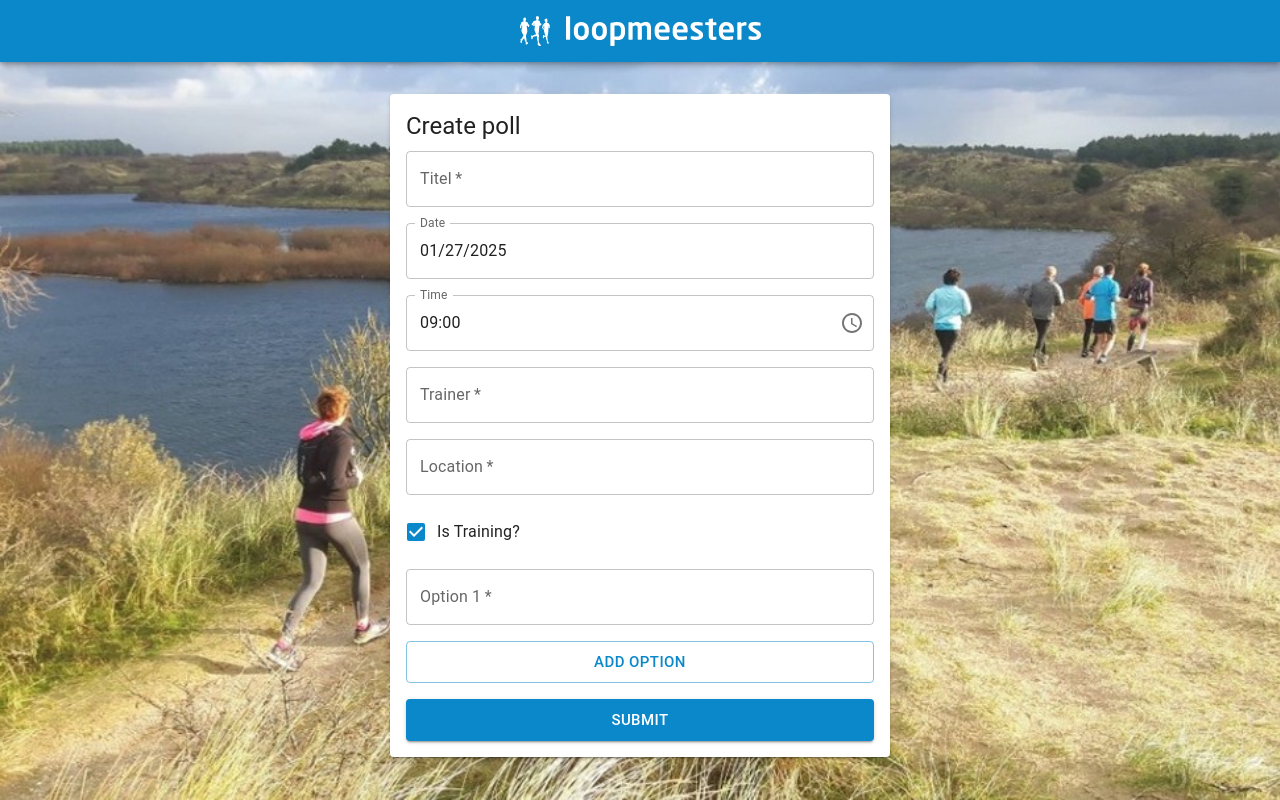
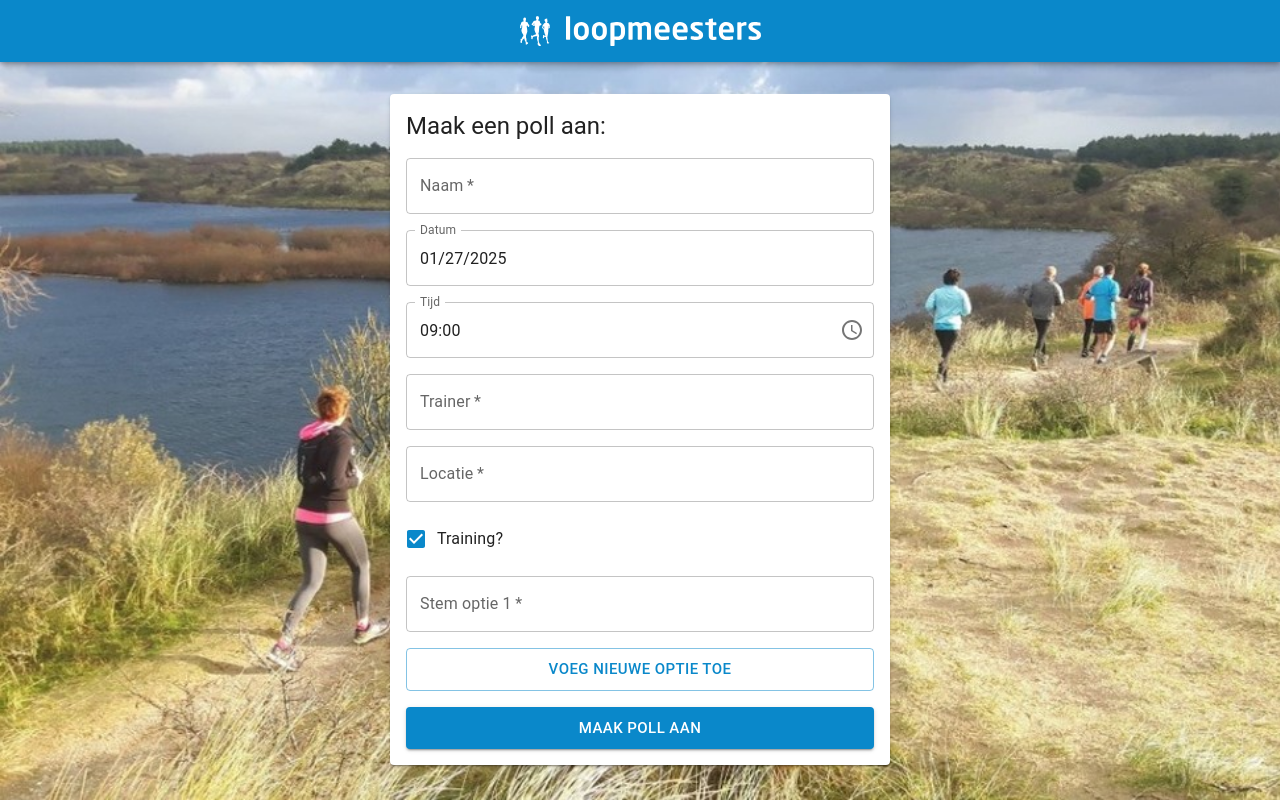
Before and after one commit to j33tj3/loopmeesters, a Next.js app: page /create-poll in a window 1280 px wide. Built offline with nearby package versions, Linux system fonts and the light colour scheme.

Commit message:
Translate labels to dutch

```diff
--- a/src/app/create-poll/page.tsx
+++ b/src/app/create-poll/page.tsx
@@ -5,8 +5,13 @@ import { Typography } from "@mui/material";
 export default function CreatePollPage() {
   return (
     <CardWrapper>
-      <Typography variant="h5" component="h1" gutterBottom>
-        Create poll
+      <Typography
+        variant="h5"
+        component="h1"
+        gutterBottom
+        sx={{ marginBottom: 2 }}
+      >
+        Maak een poll aan:
       </Typography>
       <PollForm />
     </CardWrapper>
--- a/src/components/CreatePoll/index.tsx
+++ b/src/components/CreatePoll/index.tsx
@@ -81,7 +81,7 @@ const CreatePoll = () => {
       sx={{ display: "flex", flexDirection: "column", gap: 2 }}
     >
       <TextField
-        label="Titel"
+        label="Naam"
         name="title"
         value={formData.title}
         onChange={handleChange}
@@ -89,7 +89,7 @@ const CreatePoll = () => {
         required
       />
       <DatePicker
-        label="Date"
+        label="Datum"
         onChange={(newValue) =>
           setFormData((prevData) => ({
             ...prevData,
@@ -100,7 +100,7 @@ const CreatePoll = () => {
         sx={{ width: "100% " }}
       />
       <DesktopTimePicker
-        label="Time"
+        label="Tijd"
         ampm={false}
         value={dayjs(`${formData.date}T${formData.time}`)}
         onChange={(newValue) => {
@@ -119,7 +119,7 @@ const CreatePoll = () => {
         required
       />
       <TextField
-        label="Location"
+        label="Locatie"
         name="location"
         value={formData.location}
         onChange={handleChange}
@@ -136,14 +136,14 @@ const CreatePoll = () => {
             name="is_training"
           />
         }
-        label="Is Training?"
+        label="Training?"
       />
       {formData.options.map((_option, index) => {
         const number = index + 1;
         return (
           <Box key={index}>
             <TextField
-              label={`Option ${number}`}
+              label={`Stem optie ${number}`}
               name={`option-${number}`}
               value={formData.options[index]}
               fullWidth
@@ -162,7 +162,7 @@ const CreatePoll = () => {
                   }));
                 }}
               >
-                Remove Option
+                Verwijder optie {number}
               </Button>
             )}
           </Box>
@@ -175,10 +175,10 @@ const CreatePoll = () => {
         fullWidth
         onClick={handleAddOption}
       >
-        Add Option
+        Voeg nieuwe optie toe
       </Button>
       <Button type="submit" variant="contained" size="large" fullWidth>
-        Submit
+        Maak poll aan
       </Button>
     </Box>
   );
--- a/src/components/EnterName/index.tsx
+++ b/src/components/EnterName/index.tsx
@@ -17,10 +17,10 @@ export const EnterName = ({
   return (
     <Box>
       <Typography variant="h4" gutterBottom>
-        What&apos;s your name?
+        Hoe heet jij?
       </Typography>
       <TextField
-        label="Enter your name"
+        label="Vul je naam in"
         variant="outlined"
         value={nameInput}
         onChange={(e) => setNameInput(e.target.value)}
@@ -35,7 +35,7 @@ export const EnterName = ({
         onClick={handleSubmit}
         disabled={!nameInput.trim()}
       >
-        Submit
+        Ga verder
       </Button>
     </Box>
   );
```
